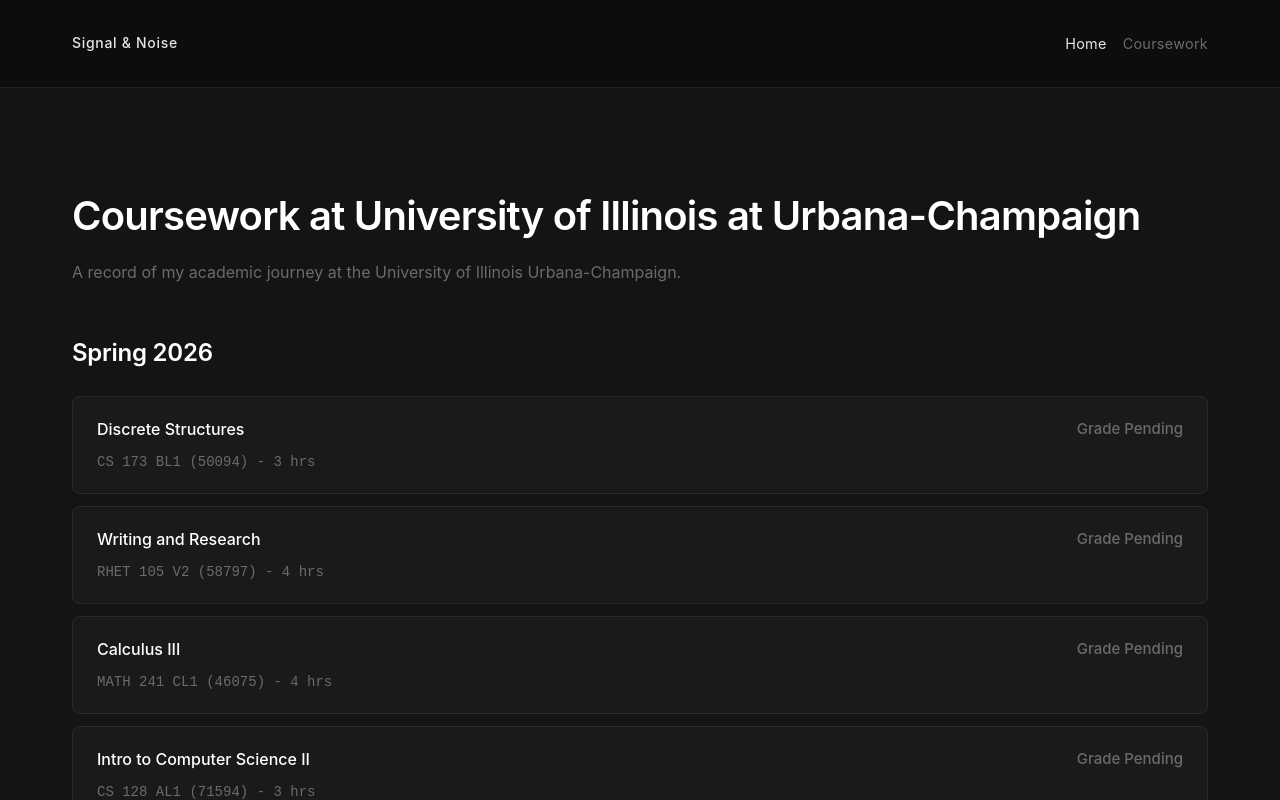
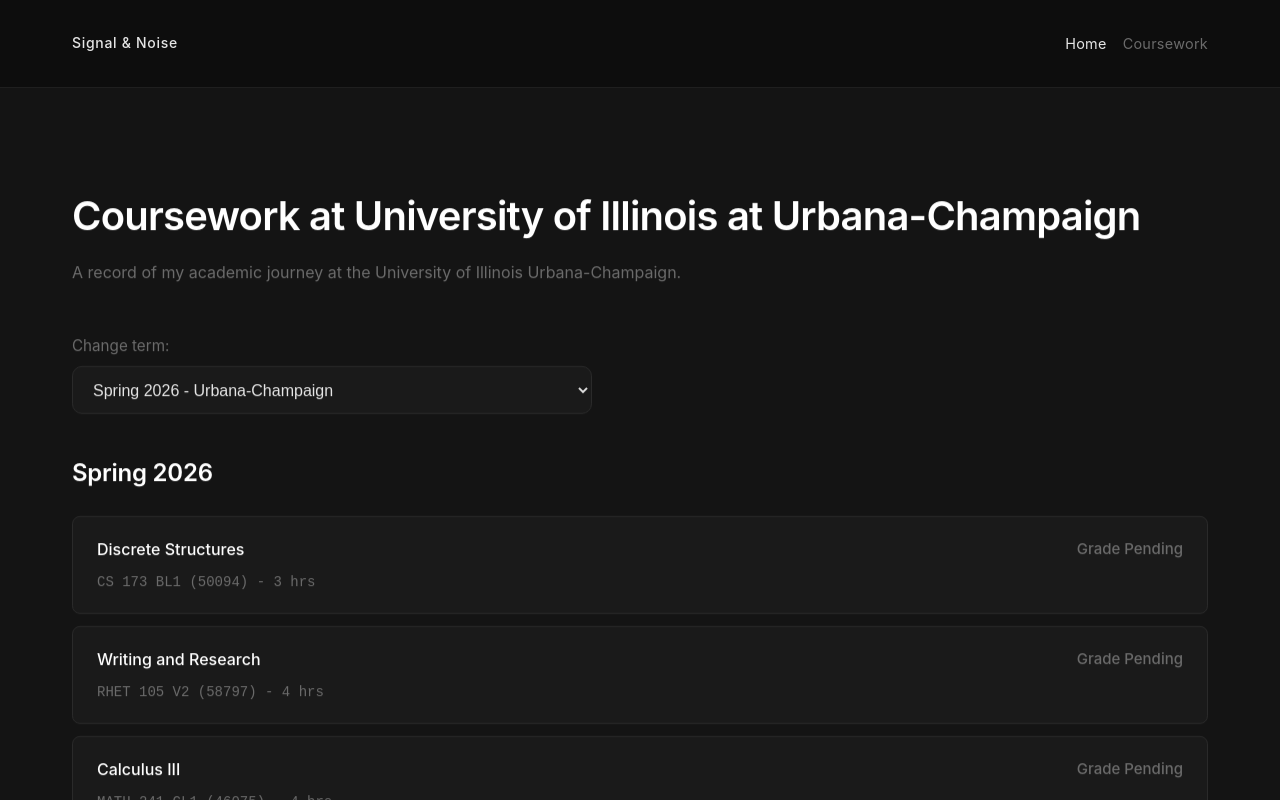
Before and after one commit to abhinavraj404/website, a React (Vite) app: page /coursework in a window 1280 px wide. Built offline with nearby package versions, Linux system fonts and the light colour scheme.

Commit message:
Refine coursework and fix scrollbar

```diff
--- a/src/App.css
+++ b/src/App.css
@@ -313,6 +313,37 @@
   transition: background-color 0.3s ease;
 }
 
+.term-selector {
+  display: flex;
+  flex-direction: column;
+  gap: 0.5rem;
+  margin: 2rem 0 2.5rem;
+}
+
+.term-label {
+  font-size: 0.95rem;
+  color: var(--text-muted);
+}
+
+.term-select {
+  width: 100%;
+  max-width: 520px;
+  padding: 0.85rem 1rem;
+  border-radius: 10px;
+  border: 1px solid var(--border-secondary);
+  background: var(--bg-tertiary);
+  color: var(--text-secondary);
+  font-size: 1rem;
+  transition: border-color 0.2s ease, background 0.2s ease, box-shadow 0.2s ease;
+}
+
+.term-select:focus {
+  outline: none;
+  border-color: var(--accent);
+  background: var(--bg-secondary);
+  box-shadow: 0 0 0 3px rgba(37, 99, 235, 0.15);
+}
+
 .semester {
   margin-bottom: 3rem;
 }
--- a/src/index.css
+++ b/src/index.css
@@ -26,7 +26,15 @@
 body {
   width: 100%;
   height: 100%;
+}
+
+html {
+  overflow: hidden;
+}
+
+body {
   overflow-y: auto;
+  overflow-x: hidden;
 }
 
 code {
--- a/src/pages/Coursework.jsx
+++ b/src/pages/Coursework.jsx
@@ -1,8 +1,41 @@
-import React from 'react'
+import React, { useMemo, useState } from 'react'
 import { Link } from 'react-router-dom'
 import '../App.css'
 
 function Coursework() {
+  const terms = useMemo(() => ([
+    {
+      id: 'spring-2026',
+      label: 'Spring 2026 - Urbana-Champaign',
+      title: 'Spring 2026',
+      courses: [
+        { name: 'Discrete Structures', code: 'CS 173 BL1 (50094)', hours: '3', grade: 'Grade Pending', pending: true },
+        { name: 'Writing and Research', code: 'RHET 105 V2 (58797)', hours: '4', grade: 'Grade Pending', pending: true },
+        { name: 'Calculus III', code: 'MATH 241 CL1 (46075)', hours: '4', grade: 'Grade Pending', pending: true },
+        { name: 'Intro to Computer Science II', code: 'CS 128 AL1 (71594)', hours: '3', grade: 'Grade Pending', pending: true },
+        { name: 'Statistics and Probability I', code: 'STAT 400 UL1 (36134)', hours: '4', grade: 'Grade Pending', pending: true },
+        { name: 'Supplementary Project for CS 128', code: 'CS 199 128 (56371)', hours: '0', grade: 'Grade Pending', pending: true }
+      ]
+    },
+    {
+      id: 'fall-2025',
+      label: 'Fall 2025 - Urbana-Champaign',
+      title: 'Fall 2025',
+      courses: [
+        { name: 'Data Science Discovery', code: 'STAT 107 L1 (71476)', hours: '4', grade: 'A+' },
+        { name: 'Intro to Language Science', code: 'LING 100 AD5 (64514)', hours: '3', grade: 'A' },
+        { name: 'Design First Year Experience', code: 'LAS 101 6 (56599)', hours: '1', grade: 'A' },
+        { name: 'Honors Uncommon Reads', code: 'LEAD 116 3 (78632)', hours: '1', grade: 'A+H' },
+        { name: 'Intro to Computer Science I', code: 'CS 124 AL1 (74477)', hours: '3', grade: 'A' },
+        { name: 'Intro to Popular TV & Movies', code: 'MACS 100 AD3 (66226)', hours: '3', grade: 'A+' },
+        { name: 'Success in LAS - IntlStudents', code: 'LAS 100 OL1 (69341)', hours: '2', grade: 'A+' }
+      ]
+    }
+  ]), [])
+
+  const [selectedTermId, setSelectedTermId] = useState(terms[0]?.id ?? '')
+  const selectedTerm = terms.find(term => term.id === selectedTermId)
+
   return (
     <div className="app">
       <header className="header">
@@ -27,103 +60,42 @@
               A record of my academic journey at the University of Illinois Urbana-Champaign.
             </p>
 
-            {/* Spring 2026 */}
+            <div className="term-selector">
+              <label className="term-label" htmlFor="term-select">Change term:</label>
+              <select
+                id="term-select"
+                className="term-select"
+                value={selectedTermId}
+                onChange={(e) => setSelectedTermId(e.target.value)}
+              >
+                {terms.map(term => (
+                  <option key={term.id} value={term.id}>
+                    {term.label}
+                  </option>
+                ))}
+              </select>
+            </div>
+
+            {selectedTerm && (
               <div className="semester">
-              <h3 className="semester-title">Spring 2026</h3>
+                <h3 className="semester-title">{selectedTerm.title}</h3>
                 <div className="courses-list">
-                <div className="course-item">
+                  {selectedTerm.courses.map((course) => (
+                    <div className="course-item" key={`${selectedTerm.id}-${course.code}`}>
                       <div className="course-header">
-                    <span className="course-name">Discrete Structures</span>
-                    <span className="course-grade pending">Grade Pending</span>
+                        <span className="course-name">{course.name}</span>
+                        <span className={`course-grade${course.pending ? ' pending' : ''}`}>
+                          {course.grade}
+                        </span>
                       </div>
-                  <div className="course-details">CS 173 BL1 (50094) - 3 hrs</div>
-                </div>
-                <div className="course-item">
-                  <div className="course-header">
-                    <span className="course-name">Writing and Research</span>
-                    <span className="course-grade pending">Grade Pending</span>
-                  </div>
-                  <div className="course-details">RHET 105 V2 (58797) - 4 hrs</div>
-                </div>
-                <div className="course-item">
-                  <div className="course-header">
-                    <span className="course-name">Calculus III</span>
-                    <span className="course-grade pending">Grade Pending</span>
-                  </div>
-                  <div className="course-details">MATH 241 CL1 (46075) - 4 hrs</div>
-                </div>
-                <div className="course-item">
-                  <div className="course-header">
-                    <span className="course-name">Intro to Computer Science II</span>
-                    <span className="course-grade pending">Grade Pending</span>
-                  </div>
-                  <div className="course-details">CS 128 AL1 (71594) - 3 hrs</div>
-                </div>
-                <div className="course-item">
-                  <div className="course-header">
-                    <span className="course-name">Statistics and Probability I</span>
-                    <span className="course-grade pending">Grade Pending</span>
-                  </div>
-                  <div className="course-details">STAT 400 UL1 (36134) - 4 hrs</div>
+                      <div className="course-details">
+                        {course.code} - {course.hours} hrs
                       </div>
                     </div>
-            </div>
-
-            {/* Fall 2025 */}
-            <div className="semester">
-              <h3 className="semester-title">Fall 2025</h3>
-              <div className="courses-list">
-                <div className="course-item">
-                  <div className="course-header">
-                    <span className="course-name">Data Science Discovery</span>
-                    <span className="course-grade">A+</span>
-                  </div>
-                  <div className="course-details">STAT 107 L1 (71476) - 4 hrs</div>
-                </div>
-                <div className="course-item">
-                  <div className="course-header">
-                    <span className="course-name">Intro to Language Science</span>
-                    <span className="course-grade">A</span>
-                  </div>
-                  <div className="course-details">LING 100 AD5 (64514) - 3 hrs</div>
-                </div>
-                <div className="course-item">
-                  <div className="course-header">
-                    <span className="course-name">Design First Year Experience</span>
-                    <span className="course-grade">A</span>
-                  </div>
-                  <div className="course-details">LAS 101 6 (56599) - 1 hrs</div>
-                </div>
-                <div className="course-item">
-                  <div className="course-header">
-                    <span className="course-name">Honors Uncommon Reads</span>
-                    <span className="course-grade">A+H</span>
-                  </div>
-                  <div className="course-details">LEAD 116 3 (78632) - 1 hrs</div>
-                </div>
-                <div className="course-item">
-                  <div className="course-header">
-                    <span className="course-name">Intro to Computer Science I</span>
-                    <span className="course-grade">A</span>
-                  </div>
-                  <div className="course-details">CS 124 AL1 (74477) - 3 hrs</div>
-                </div>
-                <div className="course-item">
-                  <div className="course-header">
-                    <span className="course-name">Intro to Popular TV & Movies</span>
-                    <span className="course-grade">A+</span>
-                  </div>
-                  <div className="course-details">MACS 100 AD3 (66226) - 3 hrs</div>
-                </div>
-                <div className="course-item">
-                  <div className="course-header">
-                    <span className="course-name">Success in LAS - IntlStudents</span>
-                    <span className="course-grade">A+</span>
-                  </div>
-                  <div className="course-details">LAS 100 OL1 (69341) - 2 hrs</div>
+                  ))}
                 </div>
               </div>
-            </div>
+            )}
           </div>
         </section>
       </main>
```
Lines whose indentation alone changed are shown as unchanged.
